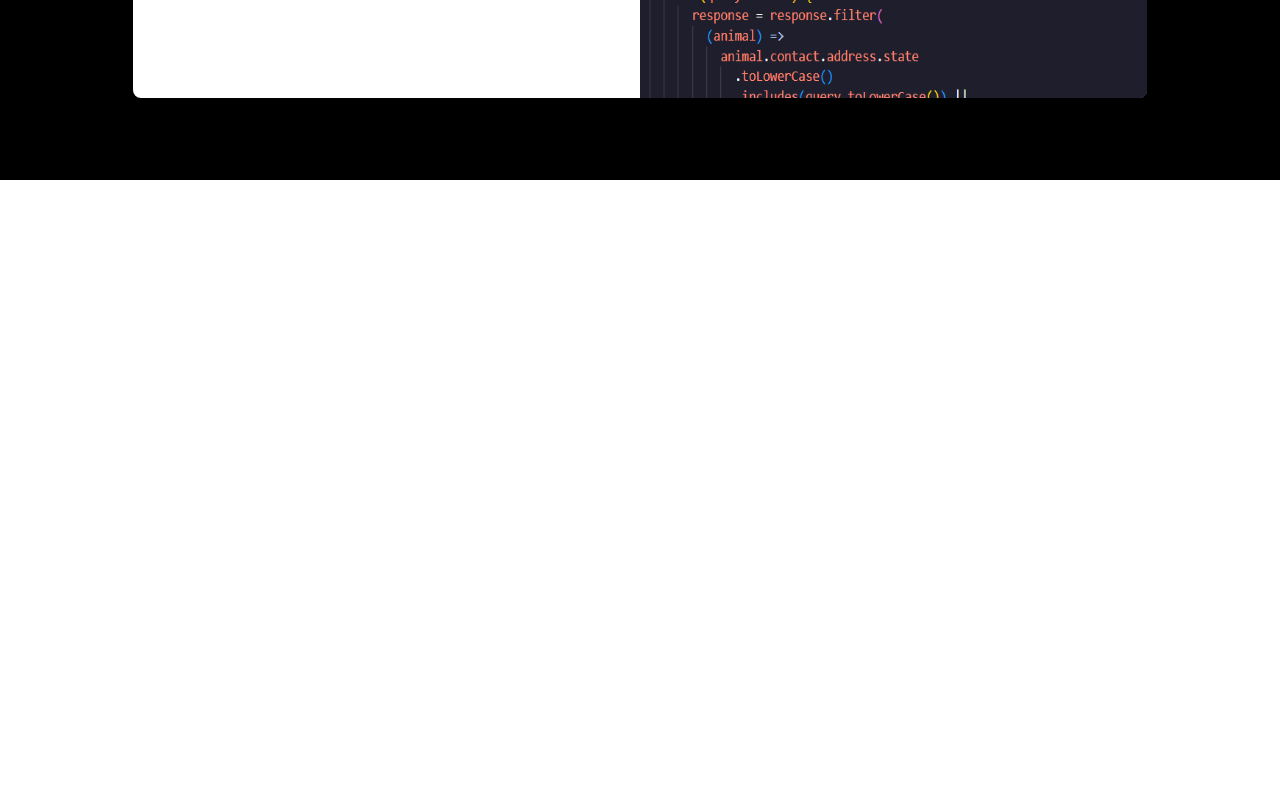
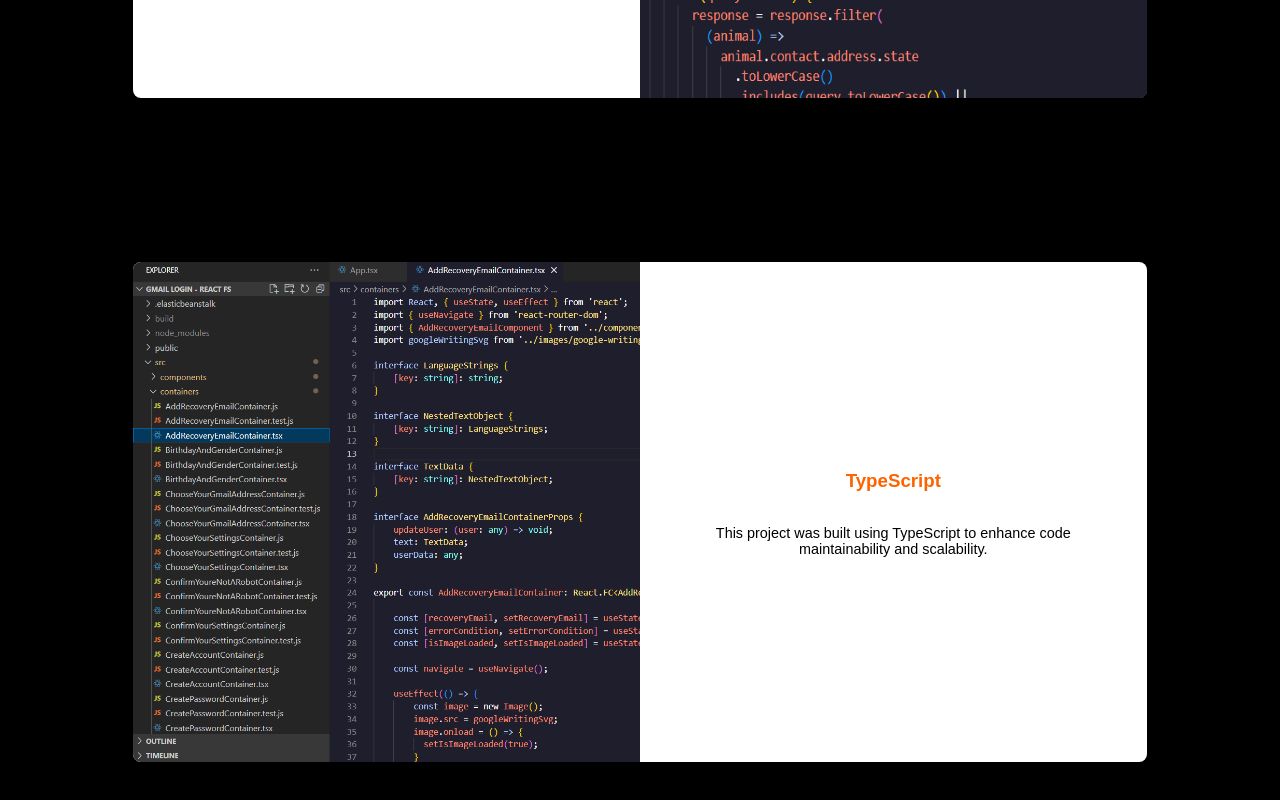
Before and after one commit to Jakes-Git-Hub/Professional-Portfolio, a React (Create React App) app: page /adopt-a-pet in a window 1280 px wide. Shown: the part 1888-2688 px from the top of the page. Before the commit the page ends 2068 px from the top, so only its background shows below. Built offline with nearby package versions, Linux system fonts and the light colour scheme.

Commit message:
Added TypeScrit section to Adopt a Pet Showcase

```diff
--- a/src/components/AdoptAPetComponent.js
+++ b/src/components/AdoptAPetComponent.js
@@ -4,6 +4,8 @@ import { HeaderContainer } from '../containers/HeaderContainer';
 import largeAdoptAPet from '../images/adopt-a-pet-showcase/Adopt a Pet Large ss.png';
 import smallAdoptAPet from '../images/adopt-a-pet-showcase/Adopt a Pet Small ss.png';
 import MSWProof from '../images/adopt-a-pet-showcase/MSW Proof.png';
+import TSSS from '../images/TypeScript-ss.png';
+
 
 export const AdoptAPetComponent = ({
     handleGHSVGClick,
@@ -94,6 +96,20 @@ export const AdoptAPetComponent = ({
                             </div>
                         </div>
                     </div>
+
+                    <div class='content-container-padding black-background-highlights'>
+                        <div class='highlight-container white-background'>
+                            <div class='highlight-half-2-ts-ss'>
+                                <img className='TS-horizontal' src={TSSS}/>
+                            </div>
+                            <div class='highlight-half-1'>
+                                <h3 className='orange'>TypeScript</h3>
+                                <p class='p-showcase'>
+                                    This project was built using TypeScript to enhance code maintainability and scalability.
+                                </p>
+                            </div>
+                        </div>
+                    </div>
                 </>
             ) : (
                 <>
@@ -117,6 +133,20 @@ export const AdoptAPetComponent = ({
                         </div>
                     </div>
 
+                    <div class='content-container-padding black-background-highlights'>
+                        <div class='highlight-container white-background'>
+                            <div class='highlight-half-1'>
+                                <h3 className='orange'>TypeScript</h3>
+                                <p class='p-showcase'>
+                                    This project was built using TypeScript to enhance code maintainability and scalability.
+                                </p>
+                            </div>
+                            <div class='highlight-half-2-ss-ts'>
+                                <img className='ts-vertical' src={TSSS}/>
+                            </div>
+                        </div>
+                    </div>
+
                 </>
             )}
 
```
